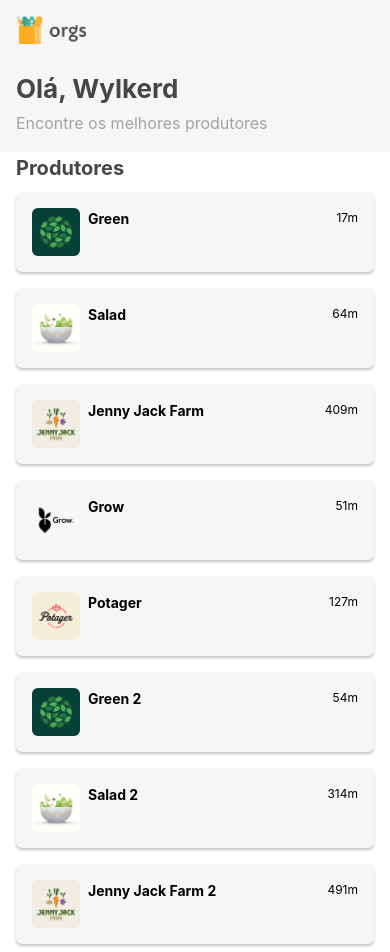
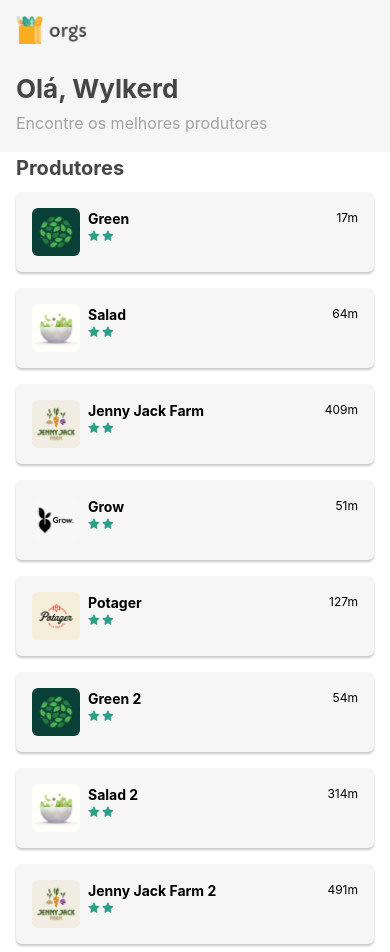
Before and after one commit to wylkerd/orgs-hooks, a React Native app: screen / in a window 390 px wide. Built offline with nearby package versions, Linux system fonts and the light colour scheme.

Commit message:
chore: starts component #1

```diff
--- /dev/null
+++ b/src/components/Estrelas.js
@@ -0,0 +1,31 @@
+import { View, Image, StyleSheet } from 'react-native'
+import React from 'react'
+
+import estrela from '../assets/estrela.png'
+import estrelaCinza from '../assets/estrelaCinza.png'
+
+export default function Estrelas({
+  quantidade: quantidadeAntiga,
+  editavel = false, // Default false
+  grande = false  // Default false
+}) {
+  const estilos = estilosFuncao(grande)
+
+  return (
+    <View style={ estilos.estrelas } >
+      <Image source={ estrela } style={ estilos.estrela } />
+      <Image source={ estrela } style={ estilos.estrela } />
+    </View>
+  )
+}
+
+const estilosFuncao = ( grande ) => StyleSheet.create({
+  estrelas: {
+    flexDirection: 'row'
+  },
+  estrela: {
+    width: grande ? 36 : 12,
+    height: grande ? 36 : 12,
+    marginRight: 2
+  }
+})
--- a/src/telas/Home/components/ProdutorCard.js
+++ b/src/telas/Home/components/ProdutorCard.js
@@ -1,12 +1,16 @@
-import React from 'react'
-import { View, Text, Image, StyleSheet } from 'react-native'
+import React from 'react';
+import { View, Text, Image, StyleSheet } from 'react-native';
+import Estrelas from '../../../components/Estrelas';
 
 export default function ProdutorCard({ nome, imagem, distancia, estrelas }) {
   return (
     <View style={ estilos.cartao }>
       <Image source={ imagem } accessibilityLabel={ nome } style={ estilos.imagem } />
       <View style={ estilos.informacoes }>
-        <Text style={ estilos.nome }>{ nome }</Text>
+        <View>
+          <Text style={ estilos.nome }>{ nome }</Text>
+          <Estrelas quantidade={ estrelas }/>
+        </View>
         <Text style={ estilos.distancia }>{ distancia }</Text>
       </View>
     </View>
```
